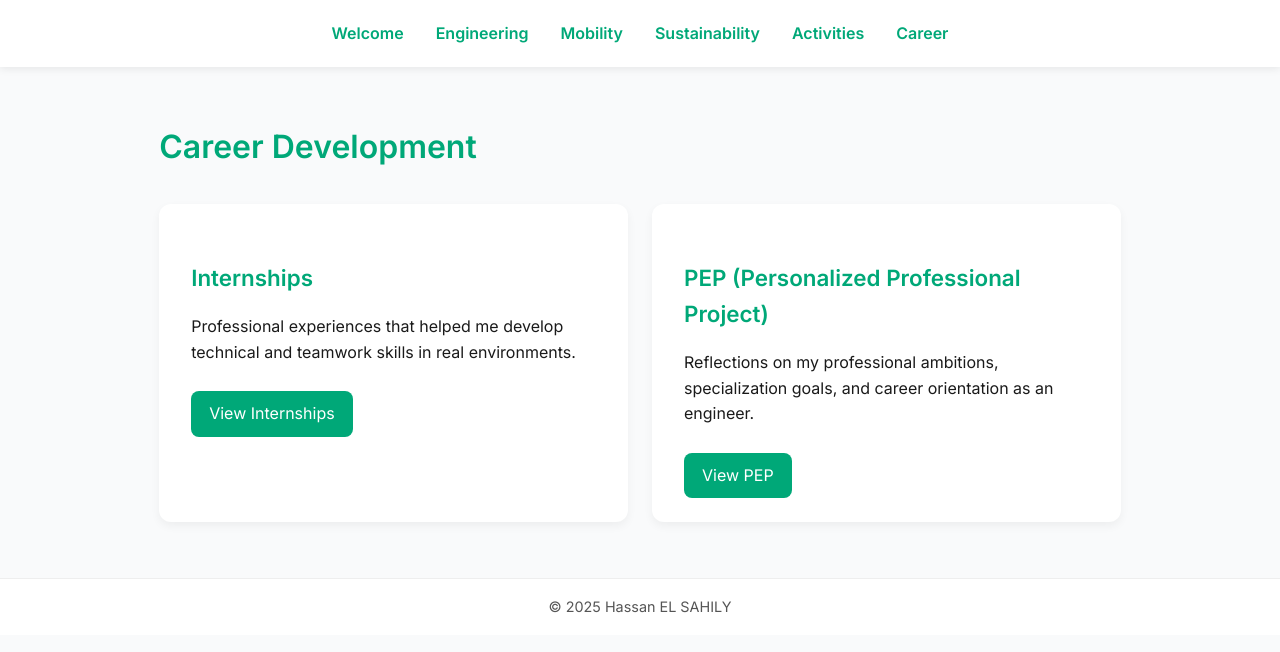
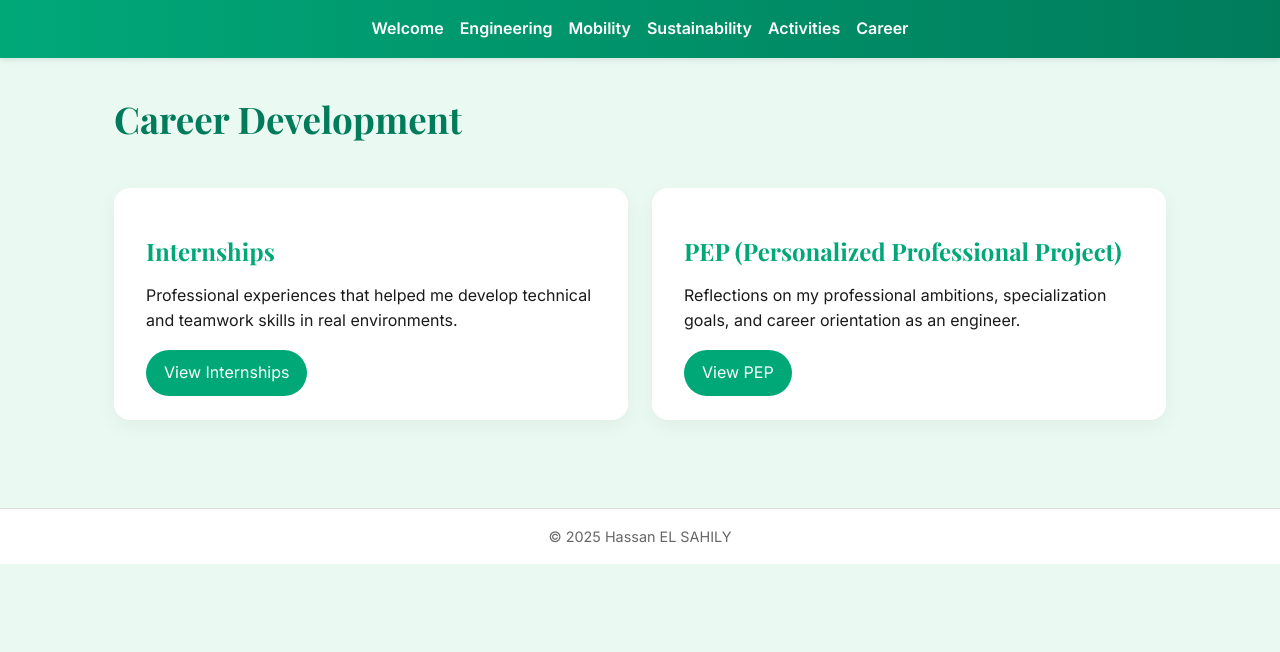
Before and after one commit to hassanElSahily/hassanelsahily.github.io, a plain HTML site: page career/index.html in a window 1280 px wide. Drawn offline with nearby package versions, Linux system fonts and the light colour scheme.

Commit message:
correction5

```diff
--- a/career/index.html
+++ b/career/index.html
@@ -3,7 +3,8 @@
 <head>
   <meta charset="UTF-8" />
   <title>Career Development — Hassan EL SAHILY</title>
-  <link rel="stylesheet" href="../style.css" />
+  <link rel="stylesheet" href="../style.css">
+  <link rel="preconnect" href="https://fonts.googleapis.com">
 </head>
 <body>
 <header>
--- a/style.css
+++ b/style.css
@@ -1,100 +1,122 @@
-@import url('https://fonts.googleapis.com/css2?family=Inter:wght@400;600&display=swap');
+@import url('https://fonts.googleapis.com/css2?family=Inter:wght@400;600&family=Playfair+Display:wght@700&display=swap');
 
 :root {
-  --green: #00A878;
-  --dark-green: #007955;
-  --bg: #f9fafb;
+  --green: #00a878;
+  --dark-green: #007c5b;
+  --bg: #eafaf3;
+  --card: #ffffff;
   --text: #1a1a1a;
-  --card: #ffffff;
 }
 
-* { box-sizing: border-box; }
+* {
+  box-sizing: border-box;
+  margin: 0;
+  padding: 0;
+}
 
 body {
-  margin: 0;
   font-family: 'Inter', sans-serif;
   background: var(--bg);
   color: var(--text);
   line-height: 1.6;
+  overflow-x: hidden;
 }
 
 /* NAVIGATION BAR */
 header {
-  background: var(--card);
-  box-shadow: 0 2px 8px rgba(0,0,0,0.08);
-  position: sticky;
-  top: 0;
-  z-index: 100;
+  background: linear-gradient(90deg, var(--green), var(--dark-green));
+  padding: 1rem 0;
+  box-shadow: 0 2px 6px rgba(0,0,0,0.1);
 }
 
 nav {
   display: flex;
   justify-content: center;
   flex-wrap: wrap;
-  padding: 0.8rem 1rem;
+  gap: 1rem;
 }
 
 nav a {
-  color: var(--green);
+  color: #fff;
   text-decoration: none;
   font-weight: 600;
-  margin: 0.5rem 1rem;
-  transition: all 0.2s ease;
+  transition: 0.3s;
 }
 
 nav a:hover {
-  color: var(--dark-green);
-  text-shadow: 0 0 5px rgba(0,168,120,0.3);
+  opacity: 0.8;
+  transform: translateY(-2px);
 }
 
-/* CONTENT LAYOUT */
+/* CONTENT AREA */
 main {
-  max-width: 1000px;
+  max-width: 1100px;
   margin: auto;
-  padding: 2rem 1.2rem;
+  padding: 2rem 1.5rem 4rem;
+  animation: fadeIn 0.8s ease-in-out;
 }
 
+@keyframes fadeIn {
+  from { opacity: 0; transform: translateY(10px); }
+  to { opacity: 1; transform: translateY(0); }
+}
+
+/* TITLES */
 h1, h2 {
-  color: var(--green);
-  font-weight: 700;
+  font-family: 'Playfair Display', serif;
 }
 
 h1 {
-  font-size: 2rem;
-  margin-bottom: 0.5rem;
+  color: var(--dark-green);
+  font-size: 2.3rem;
+  margin-bottom: 1rem;
 }
 
 h2 {
-  font-size: 1.4rem;
-  margin-top: 2rem;
+  color: var(--green);
+  margin: 1.2rem 0 0.8rem;
 }
 
+/* CARDS */
 .card {
   background: var(--card);
-  border-radius: 12px;
+  border-radius: 16px;
   padding: 1.5rem 2rem;
   margin: 1.5rem 0;
-  box-shadow: 0 4px 10px rgba(0,0,0,0.05);
+  box-shadow: 0 6px 20px rgba(0,0,0,0.05);
+  transition: all 0.3s ease;
 }
 
 .card:hover {
-  transform: translateY(-3px);
-  transition: 0.3s ease;
-  box-shadow: 0 6px 12px rgba(0,0,0,0.1);
+  transform: translateY(-5px);
+  box-shadow: 0 10px 24px rgba(0,0,0,0.1);
 }
 
-a.btn {
+.grid {
+  display: grid;
+  gap: 1.5rem;
+}
+
+@media (min-width: 720px) {
+  .grid {
+    grid-template-columns: repeat(2, 1fr);
+  }
+}
+
+/* BUTTONS */
+.btn {
   display: inline-block;
-  margin-top: 10px;
+  margin-top: 1rem;
+  padding: 10px 18px;
   background: var(--green);
-  color: white;
-  padding: 10px 18px;
-  border-radius: 8px;
+  color: #fff;
+  border-radius: 30px;
   text-decoration: none;
   font-weight: 500;
+  transition: 0.3s;
 }
 
-a.btn:hover {
+.btn:hover {
   background: var(--dark-green);
 }
 
@@ -104,18 +126,6 @@ footer {
   text-align: center;
   padding: 1rem;
   font-size: 0.9rem;
-  color: #555;
-  border-top: 1px solid #eee;
+  color: #666;
+  border-top: 1px solid #ddd;
 }
-
-/* GRID */
-.grid {
-  display: grid;
-  gap: 1.5rem;
-}
-
-@media (min-width: 700px) {
-  .grid {
-    grid-template-columns: repeat(2, 1fr);
-  }
-}
```
Also changed, not shown: activities/index.html (+4 -1 lines), career/internships.html (+2 -1 lines), career/pep.html (+2 -1 lines), engineering/index.html (+2 -1 lines), engineering/productions.html (+1 -0 lines), engineering/projects.html (+1 -0 lines), mobility/index.html (+2 -1 lines), mobility/lv2.html (+1 -0 lines), mobility/pce.html (+1 -0 lines), sustainability/index.html (+2 -1 lines).
